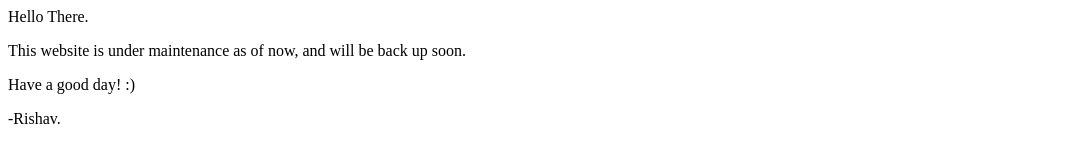
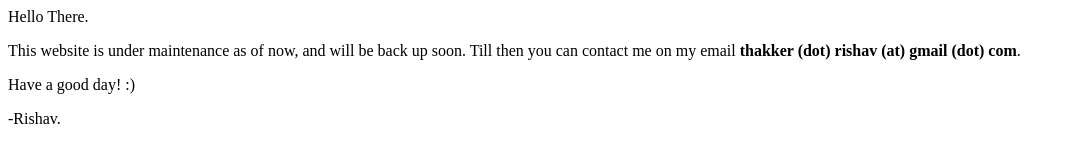
Before and after one commit to RishavT/rishavt.github.com, a plain HTML site: page index.html in a window 1280 px wide. Shown: the whole page, without its empty margins (0-1075 px from the left). Drawn offline with Linux system fonts and the light colour scheme.

Commit message:
Update index.html

```diff
--- a/index.html
+++ b/index.html
@@ -3,7 +3,7 @@
   <body>
     <p>Hello There.</p>
 
-    <p>This website is under maintenance as of now, and will be back up soon.</p>
+    <p>This website is under maintenance as of now, and will be back up soon. Till then you can contact me on my email <strong>thakker (dot) rishav (at) gmail (dot) com</strong>.</p>
 
     <p>Have a good day! :)</p>
 
```
